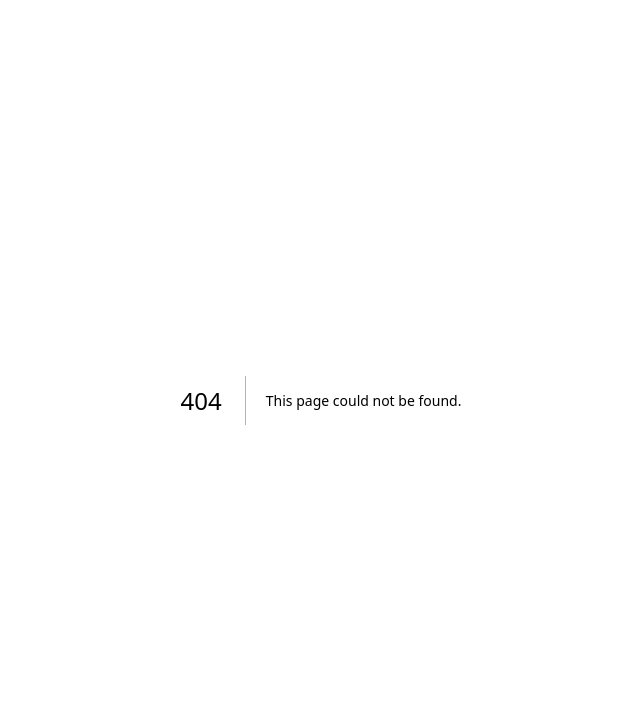
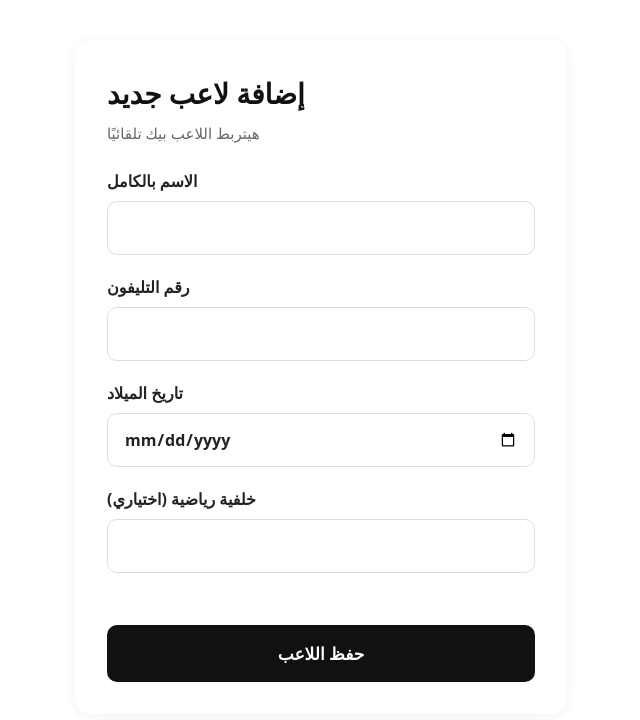
Before and after one commit to gannaabdelrazek3-droid/amr-Mosoud-academm, a Next.js app: page /coach/add-player in a window 1280 px wide. Before the commit this address had no page. Shown: the top 720 px of the page, without its empty margins (319-959 px from the left). Built offline with nearby package versions, Linux system fonts and the light colour scheme; no server answers.

Commit message:
coach can add own players

```diff
--- /dev/null
+++ b/app/api/coach/add-player/route.ts
@@ -0,0 +1,49 @@
+import { NextRequest, NextResponse } from 'next/server'
+import { prisma } from '@/lib/prisma'
+import { createClient } from '@/lib/supabase/server'
+
+export async function POST(req: NextRequest) {
+  const supabase = await createClient()
+  const { data: { user } } = await supabase.auth.getUser()
+
+  if (!user) {
+    return NextResponse.json({ error: 'غير مسموح' }, { status: 401 })
+  }
+
+  const profile = await prisma.profile.findUnique({
+    where: { id: user.id },
+  })
+
+  if (!profile || profile.role !== 'COACH') {
+    return NextResponse.json({ error: 'غير مسموح' }, { status: 403 })
+  }
+
+  const { fullName, phone, birthDate, sportsBackground, sportIds } = await req.json()
+
+  if (!fullName) {
+    return NextResponse.json({ error: 'اسم اللاعب مطلوب' }, { status: 400 })
+  }
+
+  const player = await prisma.player.create({
+    data: {
+      fullName,
+      phone: phone || null,
+      birthDate: birthDate ? new Date(birthDate) : null,
+      sportsBackground: sportsBackground || null,
+      tenantId: profile.tenantId,
+      coachId: profile.id,
+      joinDate: new Date(),
+    },
+  })
+
+  if (sportIds && sportIds.length > 0) {
+    await prisma.playerSport.createMany({
+      data: sportIds.map((sportId: string) => ({
+        playerId: player.id,
+        sportId,
+      })),
+    })
+  }
+
+  return NextResponse.json({ success: true, player })
+}
--- /dev/null
+++ b/app/coach/add-player/page.tsx
@@ -0,0 +1,94 @@
+'use client'
+
+import { useState, useEffect } from 'react'
+import { useRouter } from 'next/navigation'
+import { adminStyles as s } from '../../admin/adminStyles'
+
+interface Sport {
+  id: string
+  name: string
+}
+
+export default function CoachAddPlayerPage() {
+  const router = useRouter()
+  const [sports, setSports] = useState<Sport[]>([])
+  const [fullName, setFullName] = useState('')
+  const [phone, setPhone] = useState('')
+  const [birthDate, setBirthDate] = useState('')
+  const [sportsBackground, setSportsBackground] = useState('')
+  const [selectedSports, setSelectedSports] = useState<string[]>([])
+  const [loading, setLoading] = useState(false)
+  const [error, setError] = useState('')
+
+  useEffect(() => {
+    fetch('/api/admin/sports')
+      .then((res) => res.json())
+      .then((data) => setSports(data.sports || []))
+  }, [])
+
+  function toggleSport(sportId: string) {
+    setSelectedSports((prev) =>
+      prev.includes(sportId) ? prev.filter((id) => id !== sportId) : [...prev, sportId]
+    )
+  }
+
+  async function handleSubmit(e: React.FormEvent) {
+    e.preventDefault()
+    setLoading(true)
+    setError('')
+
+    const res = await fetch('/api/coach/add-player', {
+      method: 'POST',
+      body: JSON.stringify({ fullName, phone, birthDate, sportsBackground, sportIds: selectedSports }),
+    })
+
+    setLoading(false)
+
+    if (!res.ok) {
+      const data = await res.json()
+      setError(data.error || 'حصلت مشكلة، حاول تاني')
+      return
+    }
+
+    router.push('/dashboard')
+  }
+
+  return (
+    <div style={s.page}>
+      <h1 style={s.title}>إضافة لاعب جديد</h1>
+      <p style={s.subtitle}>هيتربط اللاعب بيك تلقائيًا</p>
+
+      <form onSubmit={handleSubmit}>
+        <label style={s.label}>
+          الاسم بالكامل
+          <input type="text" value={fullName} onChange={(e) => setFullName(e.target.value)} style={s.input} required />
+        </label>
+
+        <label style={s.label}>
+          رقم التليفون
+          <input type="tel" value={phone} onChange={(e) => setPhone(e.target.value)} style={s.input} />
+        </label>
+
+        <label style={s.label}>
+          تاريخ الميلاد
+          <input type="date" value={birthDate} onChange={(e) => setBirthDate(e.target.value)} style={s.input} />
+        </label>
+
+        <label style={s.label}>
+          خلفية رياضية (اختياري)
+          <input type="text" value={sportsBackground} onChange={(e) => setSportsBackground(e.target.value)} style={s.input} />
+        </label>
+
+        <div style={{ marginTop: 24 }}>
+
+        </div>
+
+        <button type="submit" disabled={loading} style={s.button}>
+          {loading ? 'جاري الحفظ...' : 'حفظ اللاعب'}
+        </button>
+
+        {error && <p style={s.error}>{error}</p>}
+      </form>
+    </div>
+  )
+}
--- a/app/dashboard/page.tsx
+++ b/app/dashboard/page.tsx
@@ -148,12 +148,20 @@ export default async function DashboardPage() {
         <h1>أهلاً كوتش {profile.fullName} 🏃</h1>
         <p style={{ color: '#666' }}>فريقك ({myPlayers.length} لاعب)</p>
 
-        <a
-          href="/coach/search"
-          style={{ display: 'inline-block', padding: '10px 20px', background: '#111', color: '#fff', borderRadius: 8, textDecoration: 'none', marginTop: 12, marginBottom: 12 }}
-        >
-          🔍 بحث عن لاعب
-        </a>
+       <div style={{ display: 'flex', gap: 12, marginTop: 12, marginBottom: 12, flexWrap: 'wrap' }}>
+  <a
+    href="/coach/add-player"
+    style={{ padding: '10px 20px', background: '#111', color: '#fff', borderRadius: 8, textDecoration: 'none' }}
+  >
+    + إضافة لاعب
+  </a>
+  <a
+    href="/coach/search"
+    style={{ padding: '10px 20px', background: '#111', color: '#fff', borderRadius: 8, textDecoration: 'none' }}
+  >
+    🔍 بحث عن لاعب
+  </a>
+</div>
 
         <div style={{ marginTop: 24 }}>
           {myPlayers.length > 0 ? (
```
